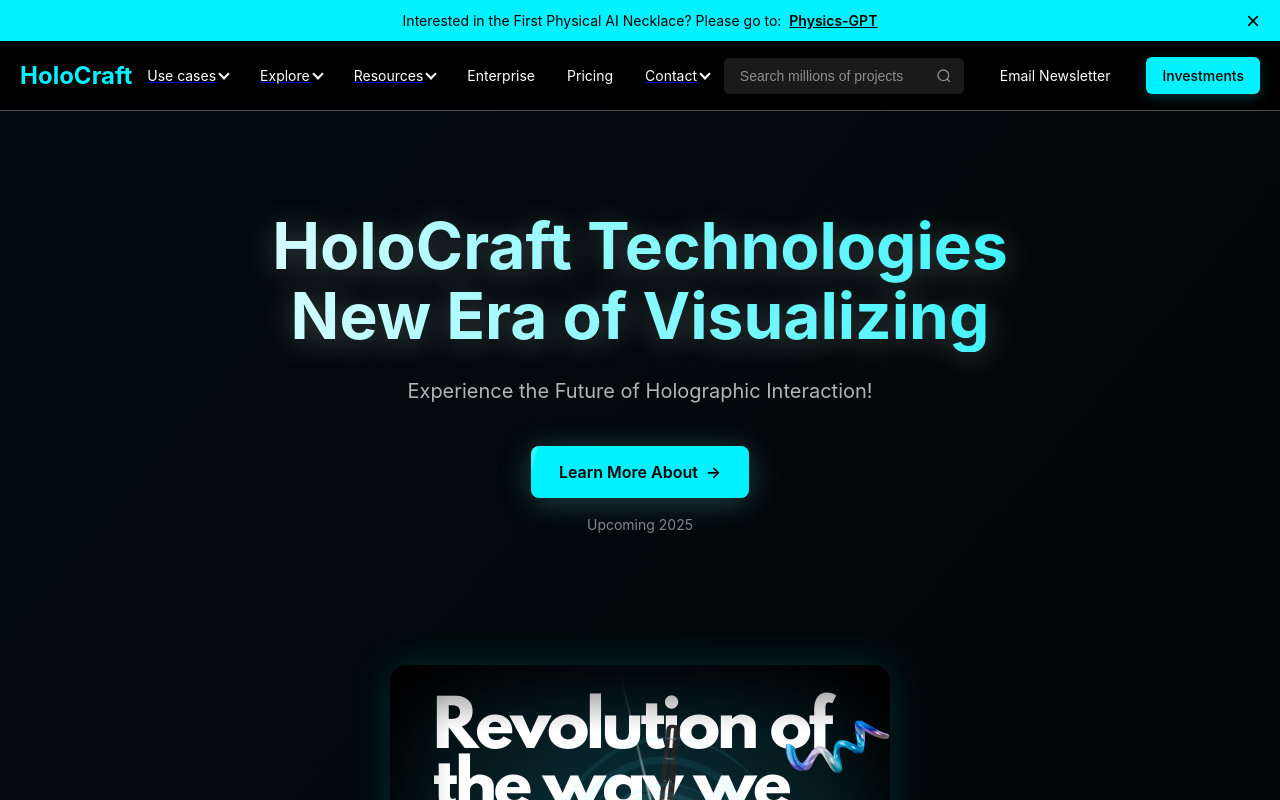
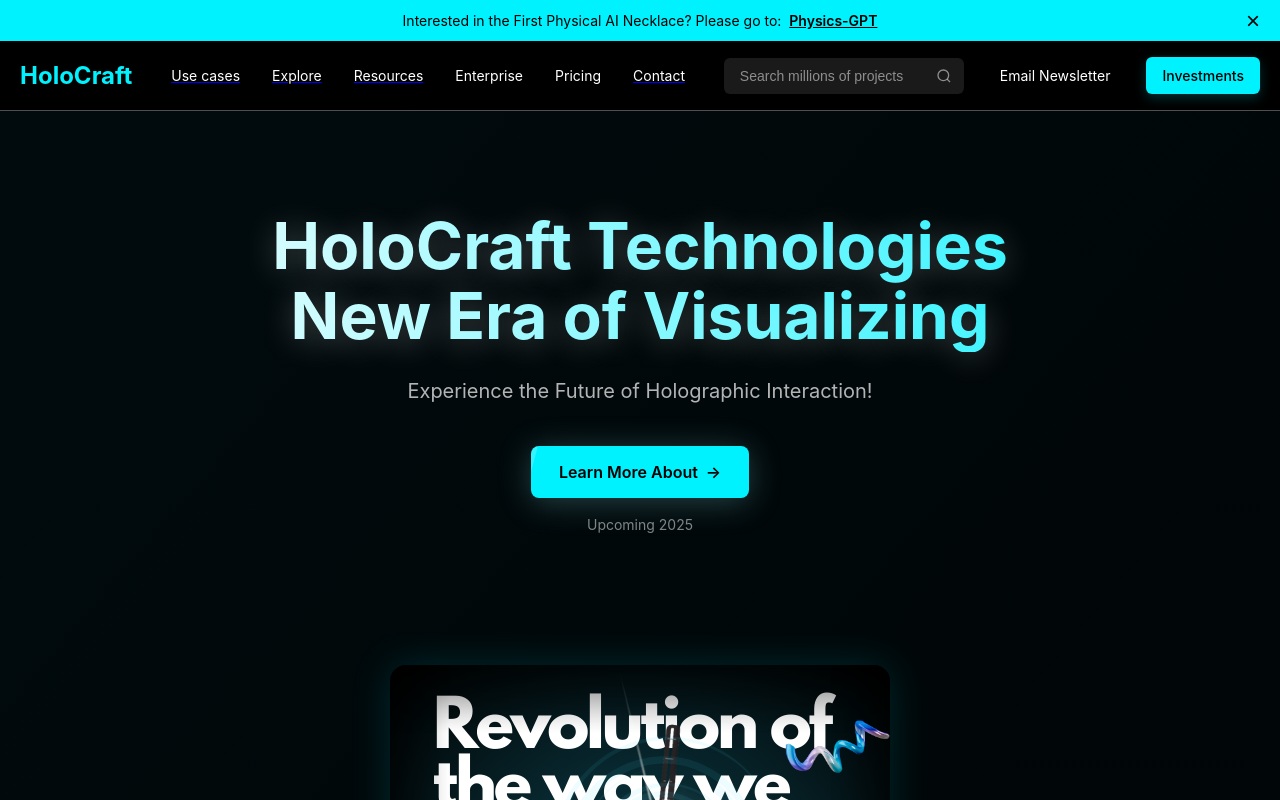
Before and after one commit to holocraft-technologies/holocraft-website-test, a plain HTML site: page index.html in a window 1280 px wide. Shown: the top 800 px of the page. Drawn offline with Linux system fonts and the light colour scheme.

Commit message:
Update index.html

```diff
--- a/index.html
+++ b/index.html
@@ -803,27 +803,27 @@
                 <a href="use-cases.html">
                     <div class="nav-item">
                         Use cases
-                        <span class="dropdown-arrow"></span>
+
                     </div>
                 </a>
                 <a href="explore.html">
                     <div class="nav-item">
                         Explore
-                        <span class="dropdown-arrow"></span>
+
                     </div>
                 </a>
                 <a href="resources.html">
                     <div class="nav-item">
                         Resources
-                        <span class="dropdown-arrow"></span>
+
                     </div>
                 </a>
-                <a href="404.html" class="nav-item">Enterprise</a>
-                <a href="404.html" class="nav-item">Pricing</a>
+                <a href="enterprise.html" class="nav-item">Enterprise</a>
+                <a href="pricing.html" class="nav-item">Pricing</a>
                 <a href="investors.html">
                     <div class="nav-item">
                         Contact
-                        <span class="dropdown-arrow"></span>
+
                     </div>
                 </a>
             </div>
```
